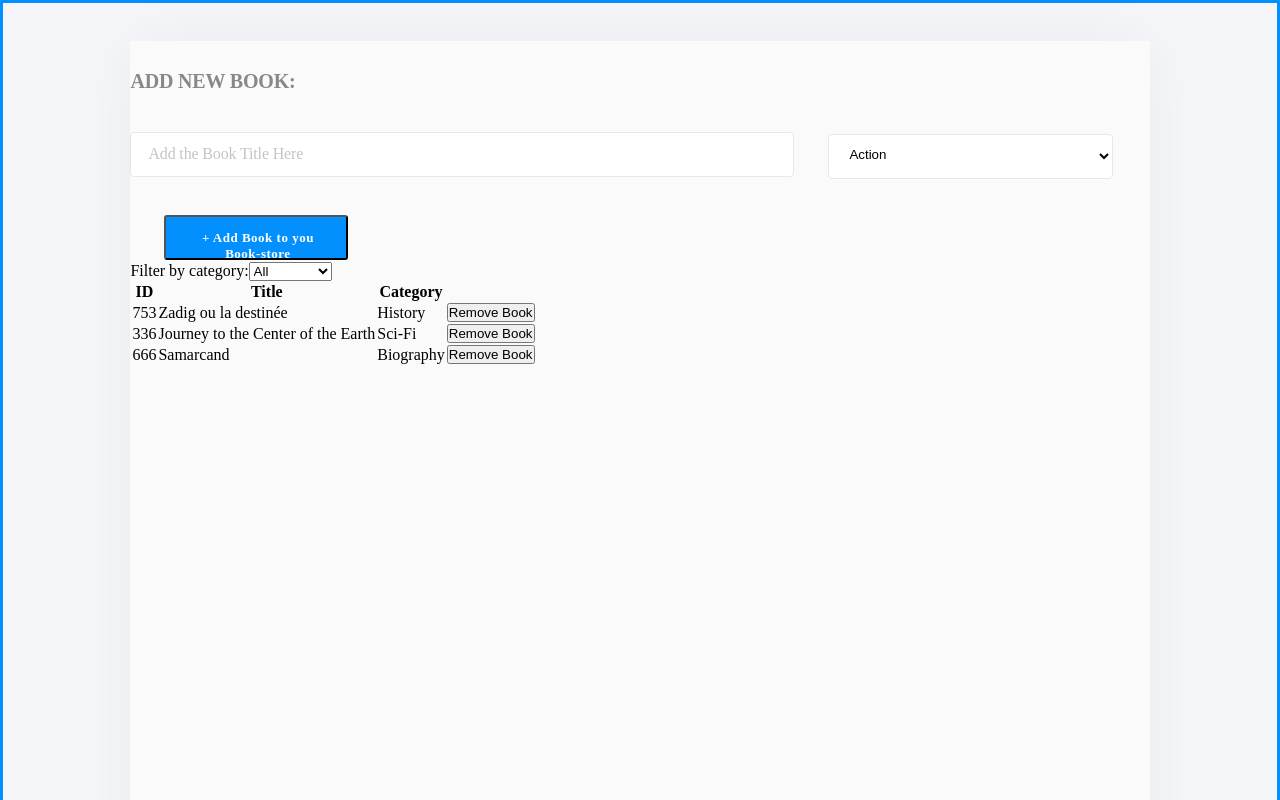
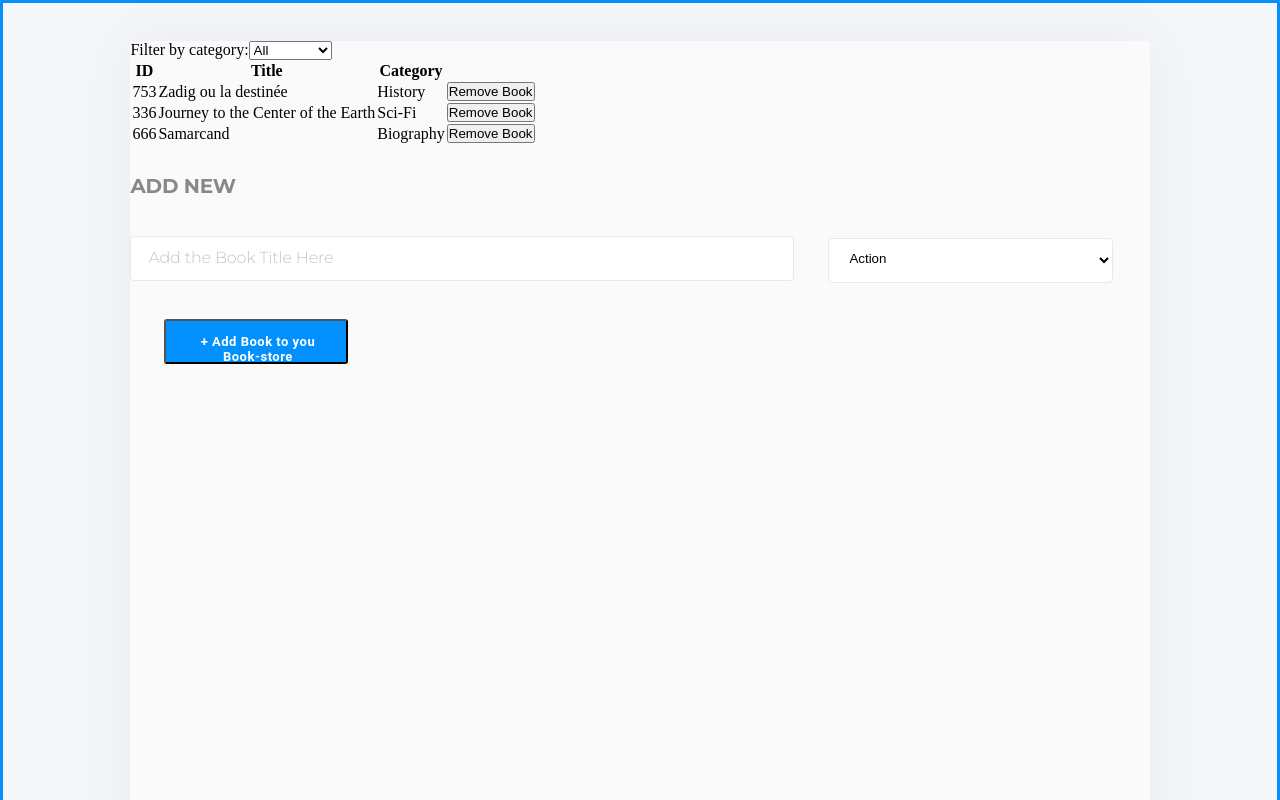
Before and after one commit to CalyCherkaoui/bookstore-react-redux, a React (Create React App) app: page / in a window 1280 px wide. Shown: the top 800 px of the page. Built offline with nearby package versions, Linux system fonts and the light colour scheme.

Commit message:
Fix stylelint errors

```diff
--- a/src/App.css
+++ b/src/App.css
@@ -1,3 +1,6 @@
+@import url("https://fonts.googleapis.com/css2?family=Montserrat:wght@100;300;700&display=swap");
+@import url("https://fonts.googleapis.com/css2?family=Roboto+Slab:wght@100;300;700&display=swap");
+
 :root {
   --bubble-gum-pink: #ff5ab7;
   --black: #1e1e1e;
@@ -27,7 +30,7 @@
   width: 174px;
   height: 24px;
   margin: 29px 524px 19px 0;
-  font-family: Montserrat;
+  font-family: "Montserrat", sans-serif;
   font-size: 20px;
   font-weight: bold;
   font-stretch: normal;
@@ -50,7 +53,7 @@
 .form_input_book_title::placeholder {
   /* width: 76px; */
   height: 19px;
-  font-family: Montserrat;
+  font-family: "Montserrat", sans-serif;
   font-size: 16px;
   font-weight: normal;
   font-stretch: normal;
@@ -77,7 +80,7 @@
   padding: 12.8px 19px 14.2px 22px;
   border-radius: 3px;
   background-color: var(--azure);
-  font-family: RobotoSlab;
+  font-family: "Roboto", sans-serif;
   font-size: 13px;
   font-weight: bold;
   font-stretch: normal;
--- a/src/App.js
+++ b/src/App.js
@@ -5,8 +5,8 @@ import BooksForm from './containers/BooksForm';
 
 const App = () => (
   <div className="App">
+    <BooksList />
     <BooksForm />
-    <BooksList />
   </div>
 );
 
```
